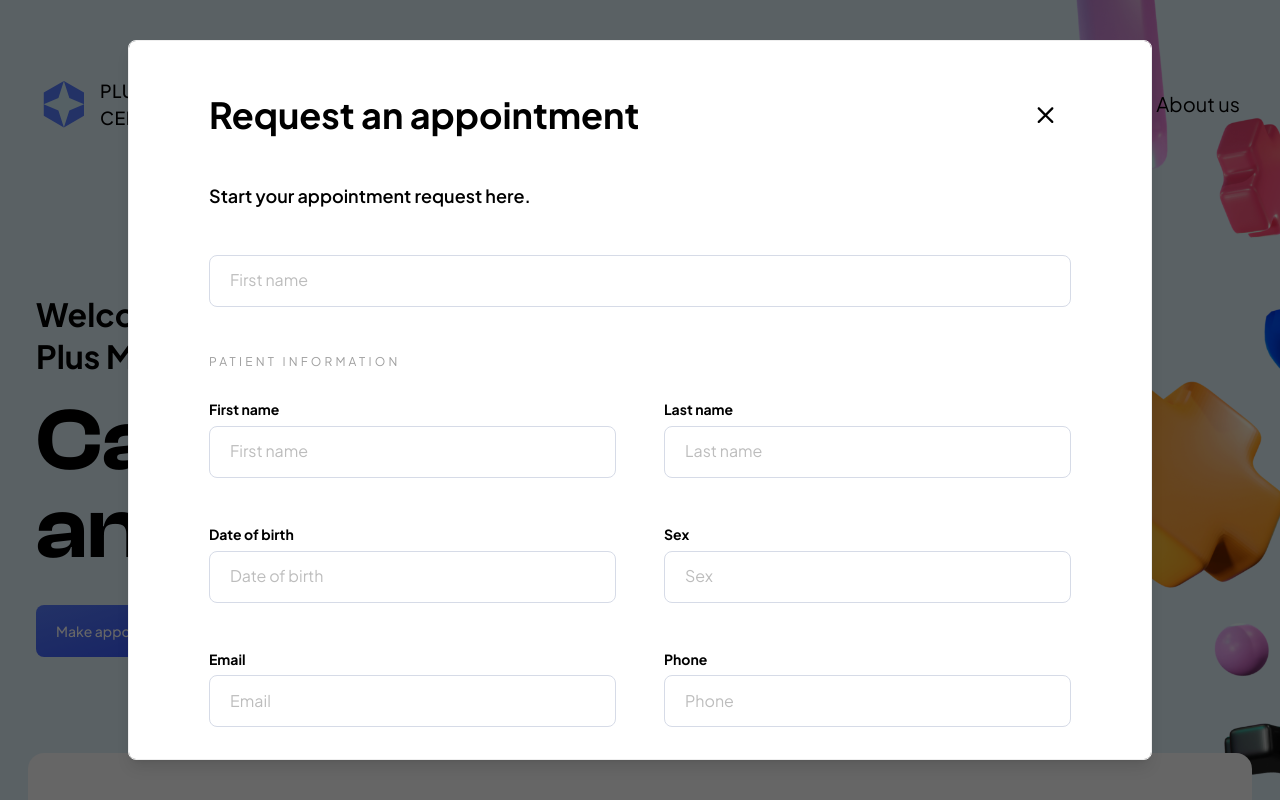
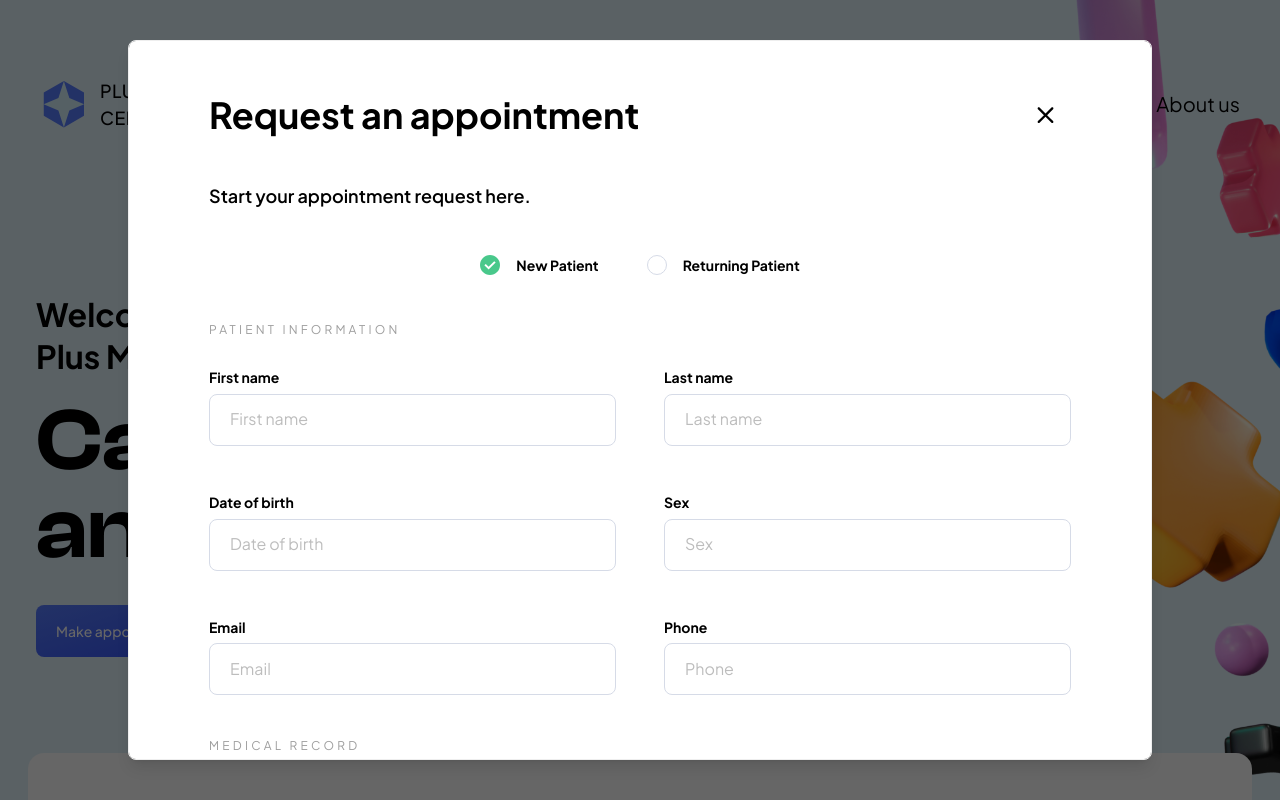
Before and after one commit to roanrobersson/acolher, a Next.js app: page / in a window 1280 px wide. Both pictures are taken after a click on the button "Make appointment". Shown: the top 800 px of the page. Built offline with nearby package versions, Linux system fonts and the light colour scheme.

Commit message:
feat: :sparkles: add RadioGroup to AppointmentModal

```diff
--- a/src/components/AppointmentModal.tsx
+++ b/src/components/AppointmentModal.tsx
@@ -4,6 +4,7 @@ import CloseIcon from "public/icons/outline/close.svg";
 import {
 	IconButton,
 	Input,
+	Label,
 	Modal,
 	ModalAction,
 	ModalCancel,
@@ -13,8 +14,12 @@ import {
 	ModalHeader,
 	ModalProps,
 	ModalTitle,
-	ModalTrigger
+	ModalTrigger,
+	RadioGroup,
+	RadioGroupItem,
+	Textarea
 } from "components/core";
+import { combineClasses } from "utils/tailwind";
 
 type AppointmentModalProps = ModalProps;
 
@@ -38,7 +43,20 @@ const AppointmentModal: FC<AppointmentModalProps> = ({ children }) => {
 					</ModalDescription>
 				</ModalHeader>
 
-				<Input placeholder="First name" size="lg" />
+				<RadioGroup
+					defaultValue="option-one"
+					className="flex justify-center gap-8 lg:gap-12"
+				>
+					<div className={combineClasses("flex items-center gap-4")}>
+						<RadioGroupItem value="option-one" id="option-one" />
+						<Label htmlFor="option-one">New Patient</Label>
+					</div>
+
+					<div className="flex items-center gap-4">
+						<RadioGroupItem value="option-two" id="option-two" />
+						<Label htmlFor="option-two">Returning Patient</Label>
+					</div>
+				</RadioGroup>
 
 				<div>
 					<h2 className="text-sectiontitle-md uppercase text-gray-500">
@@ -84,12 +102,12 @@ const AppointmentModal: FC<AppointmentModalProps> = ({ children }) => {
 							placeholder="Select Doctor"
 							size="lg"
 						/>
-						<Input
-							id="message"
+
+						<Textarea
+							id="messages"
 							label="Messages"
 							placeholder="Messages"
 							className="col-span-2"
-							size="lg"
 						/>
 					</div>
 				</div>
```
